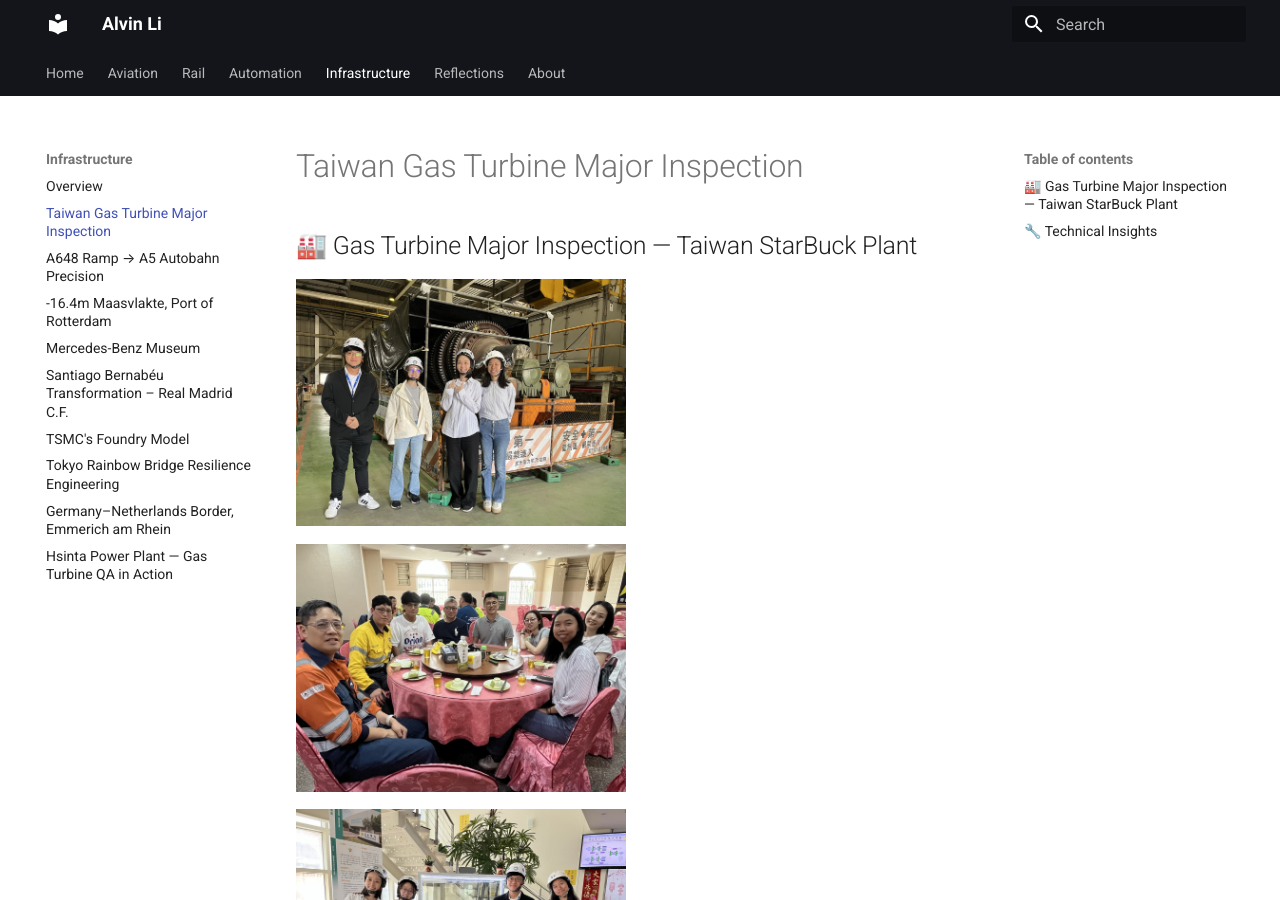
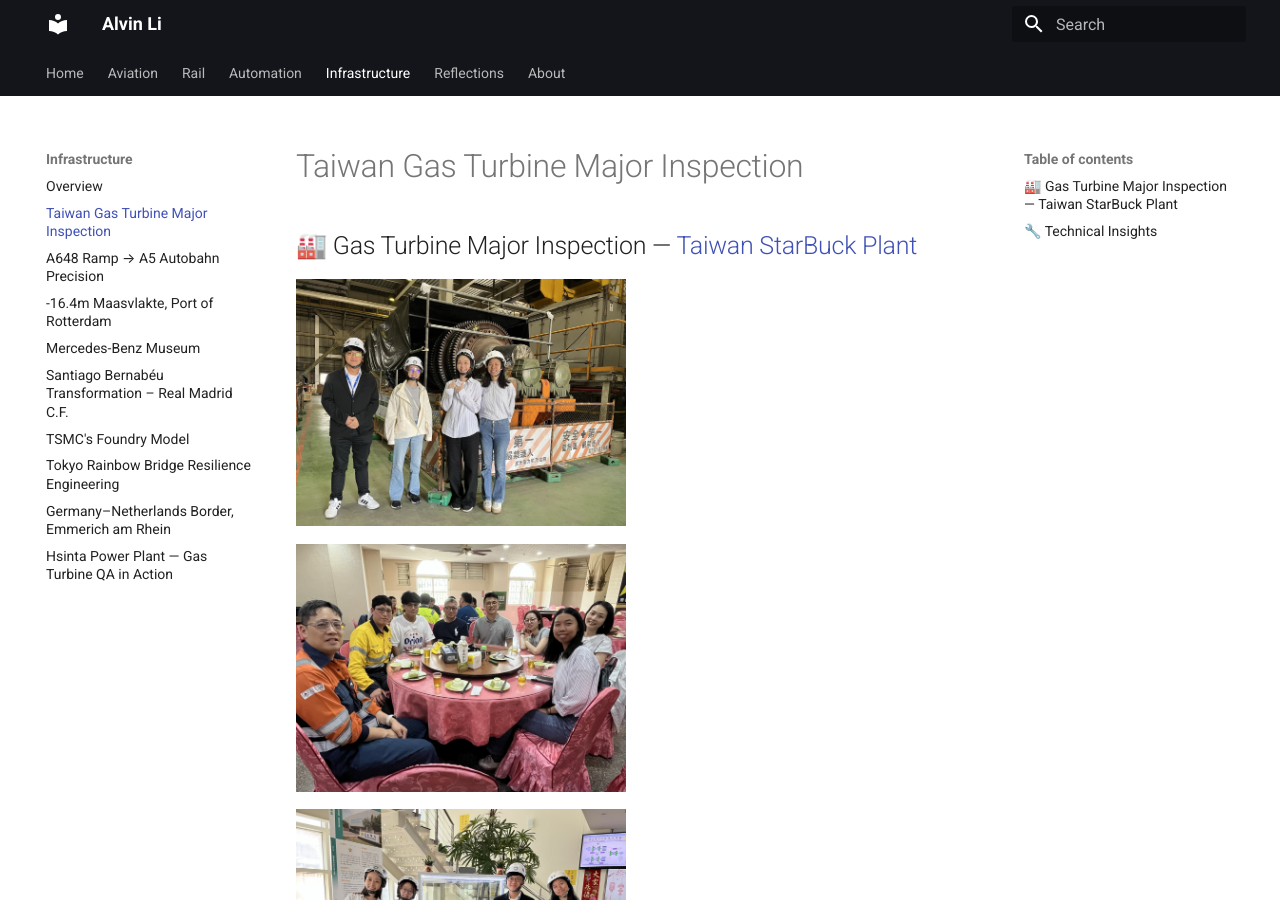
Before and after one commit to alvvvli/alvin-site, an MkDocs documentation site: the page built from docs/infrastructure/gt.md, in a window 1280 px wide and 900 px high. Built offline with MkDocs 1.6.1 and Material for MkDocs 9.7.7, drawn with Linux system fonts in a browser that asks for light colours; some of the changed lines change nothing that is shown.

Commit message:
Update gt.md

```diff
--- a/docs/infrastructure/gt.md
+++ b/docs/infrastructure/gt.md
@@ -1,4 +1,4 @@
-## 🏭 Gas Turbine Major Inspection — Taiwan StarBuck Plant
+## 🏭 Gas Turbine Major Inspection — [Taiwan StarBuck Plant](https://www.starbuckpower.com.tw/)
 
 <div style="display:flex;flex-wrap:wrap;gap:10px">
   <img src="/alvin-site/JPG_VID/gt1.jpg" alt="Gas Turbine Inspection — StarBuck Plant" width="48%">
```
